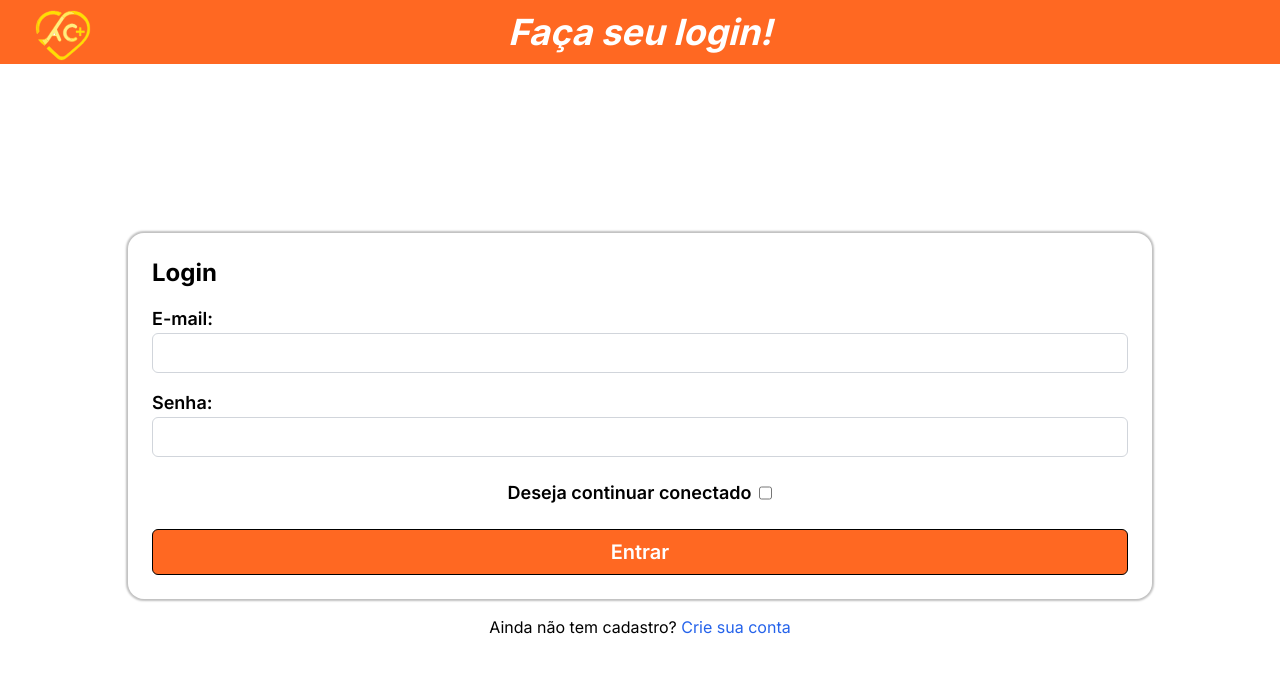
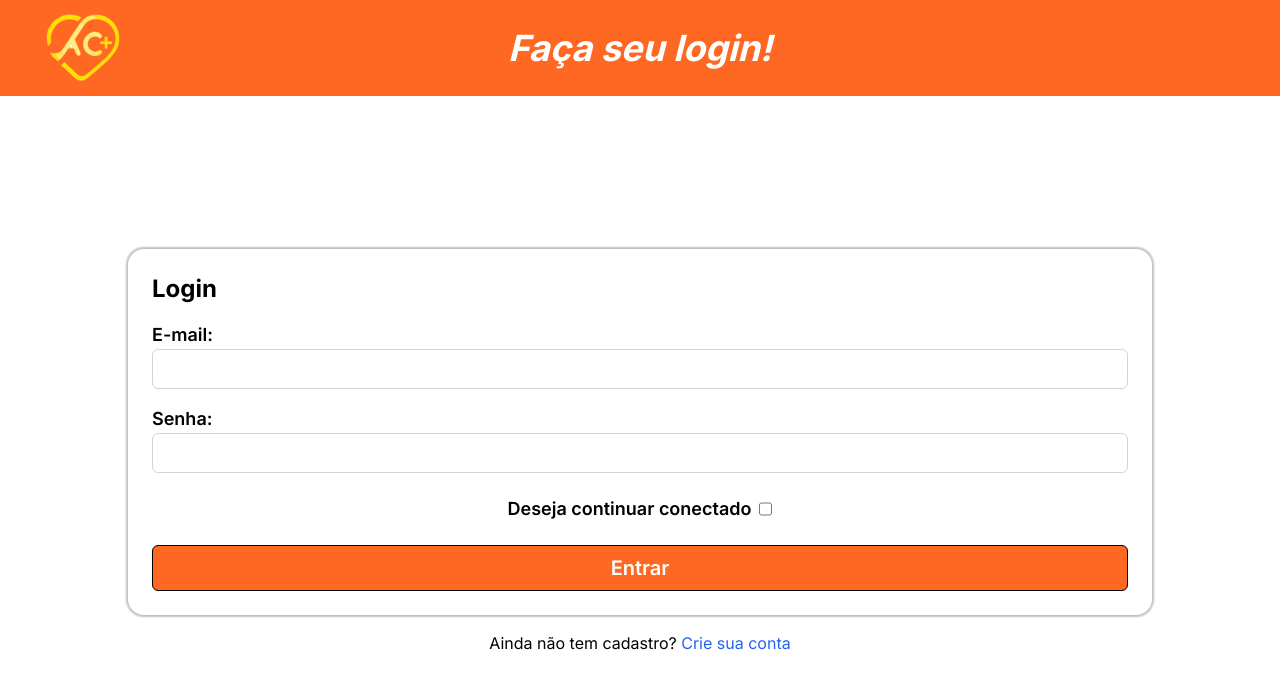
Before and after one commit to Artificial-Care-Plus/website, a Next.js app: page /login in a window 1280 px wide. Shown: the top 688 px of the page. Built offline with nearby package versions, Linux system fonts and the light colour scheme.

Commit message:
Update login page and header height

```diff
--- a/src/app/(user)/login/page.jsx
+++ b/src/app/(user)/login/page.jsx
@@ -50,7 +50,7 @@ export default function Login() {
     return (
         <>
         <HeaderUser>Faça seu login!</HeaderUser>
-            <main className="flex h-[93vh] w-full flex-col items-center justify-center gap-4 p-12">
+            <main className="flex h-[89vh] w-full flex-col items-center justify-center gap-4 p-12 max-lg:p-0">
             {status && (
                 <StatusMsg
                     resposta={status.resposta}
@@ -109,7 +109,7 @@ export default function Login() {
                         Entrar
                     </button>
                 </form>
-                <p>
+                <p className='text-center'>
                     Ainda não tem cadastro?{' '}
                     <Link
                         className="text-blue-600 transition-all duration-300 hover:text-blue-800 hover:underline"
--- a/src/components/HeaderUser.jsx
+++ b/src/components/HeaderUser.jsx
@@ -5,11 +5,11 @@ import logo from '/public/static/logo.svg'
 export default function HeaderUser({ children }) {
     return (
         <>
-            <header className="relative flex h-16 w-full items-center justify-center bg-cor-principal text-white">
+            <header className="relative flex h-24 w-full items-center justify-center bg-cor-principal text-white">
                 <Image
                     src={logo}
                     alt="Logo"
-                    height={64}
+                    height={86}
                     className="absolute left-1 top-0 max-lg:relative max-lg:left-0"
                 />
                 <h1 className="text-4xl font-bold italic max-lg:hidden">
```
